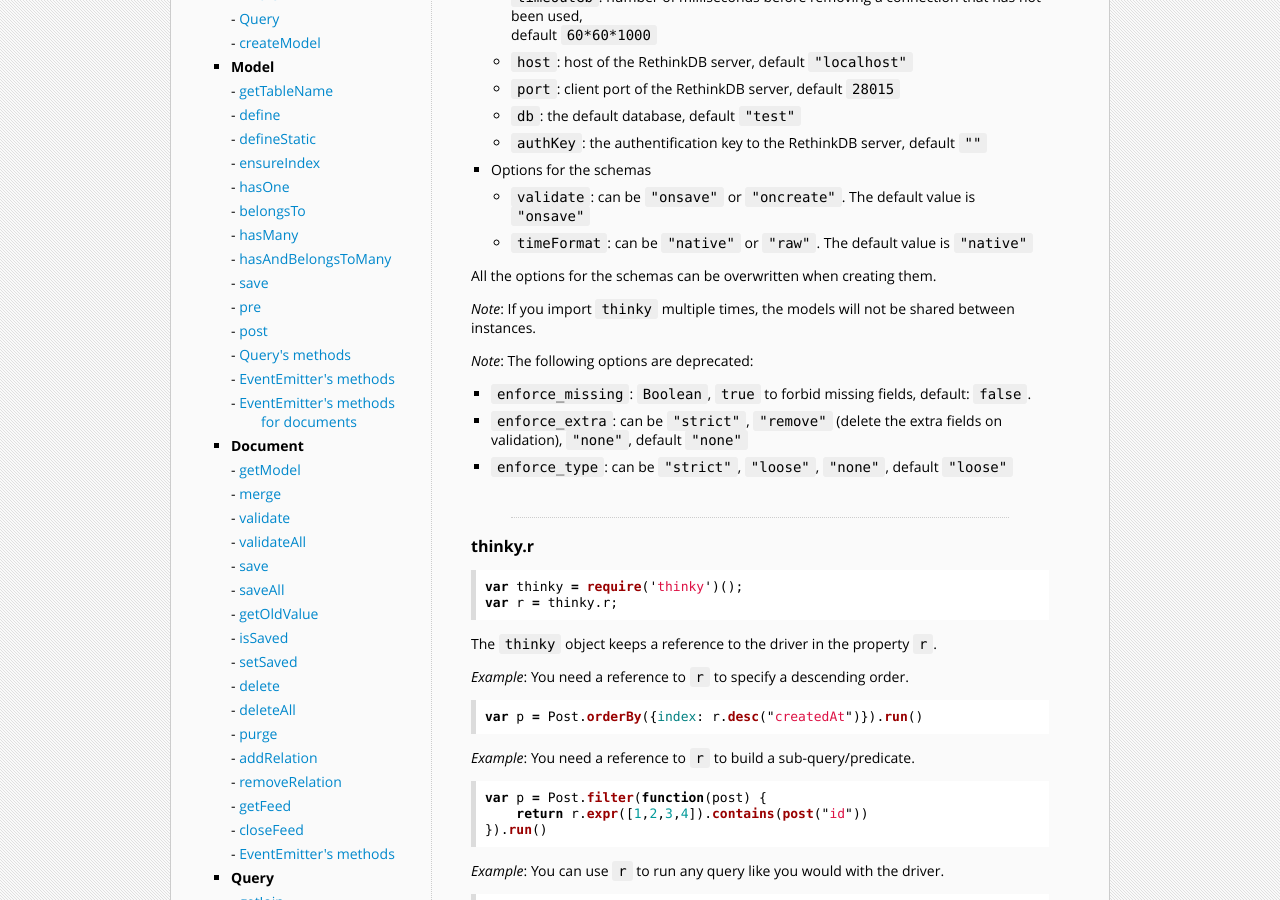
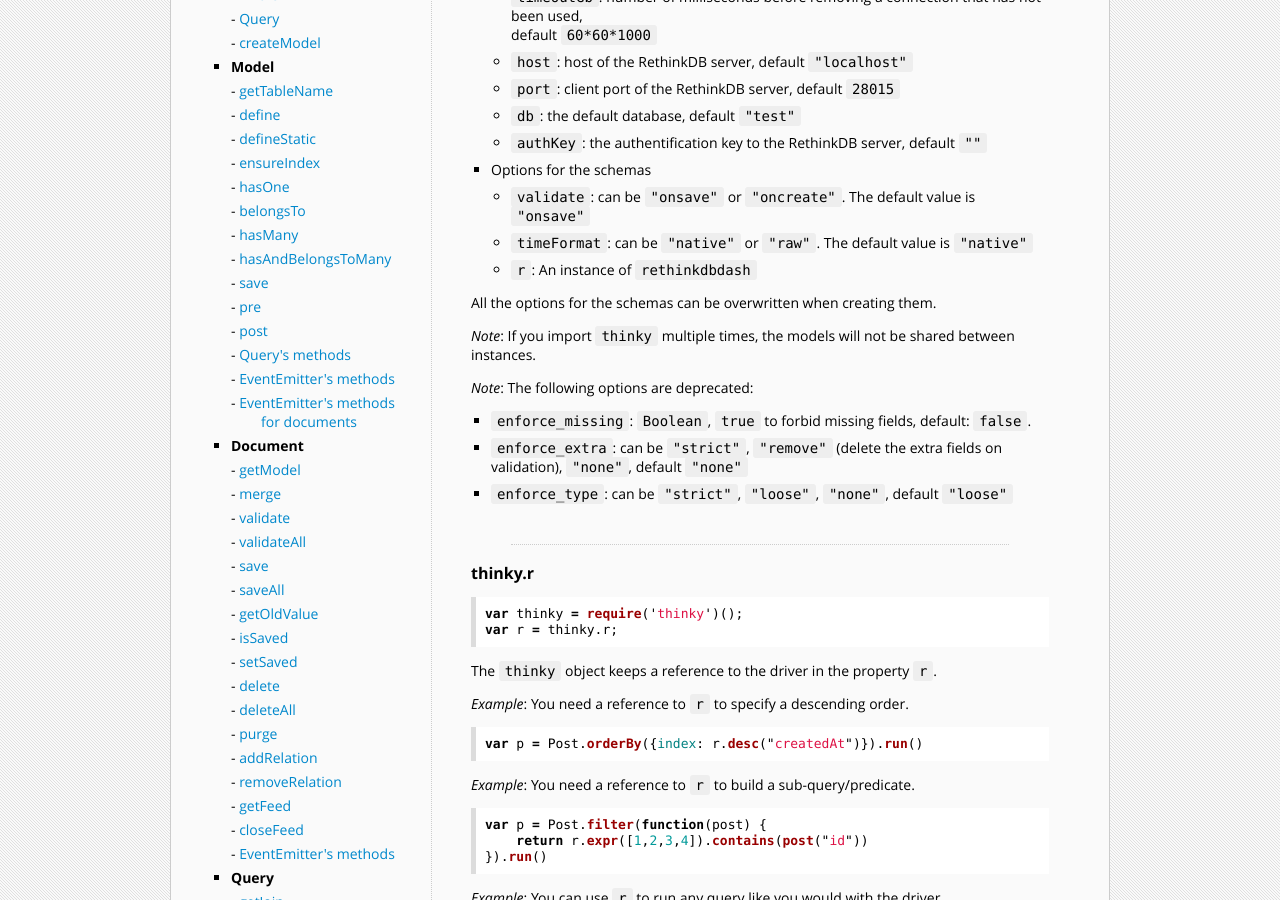
Before and after one commit to neumino/thinky, a Jekyll site: the page built from documentation/api/thinky.md, in a window 1280 px wide and 900 px high, scrolled down 437 px. Built offline with Jekyll 4.4.1, drawn with Linux system fonts in a browser that asks for light colours; Markdown is read by kramdown in place of the engine named in the settings.

Commit message:
Add option r for rethinkdbdash

```diff
--- a/documentation/api/thinky.md
+++ b/documentation/api/thinky.md
@@ -29,6 +29,7 @@
 - Options for the schemas
     - `validate`: can be `"onsave"` or `"oncreate"`. The default value is `"onsave"`
     - `timeFormat`: can be `"native"` or `"raw"`. The default value is `"native"`
+    - `r`: An instance of `rethinkdbdash`
 
 All the options for the schemas can be overwritten when creating them.
 
```
